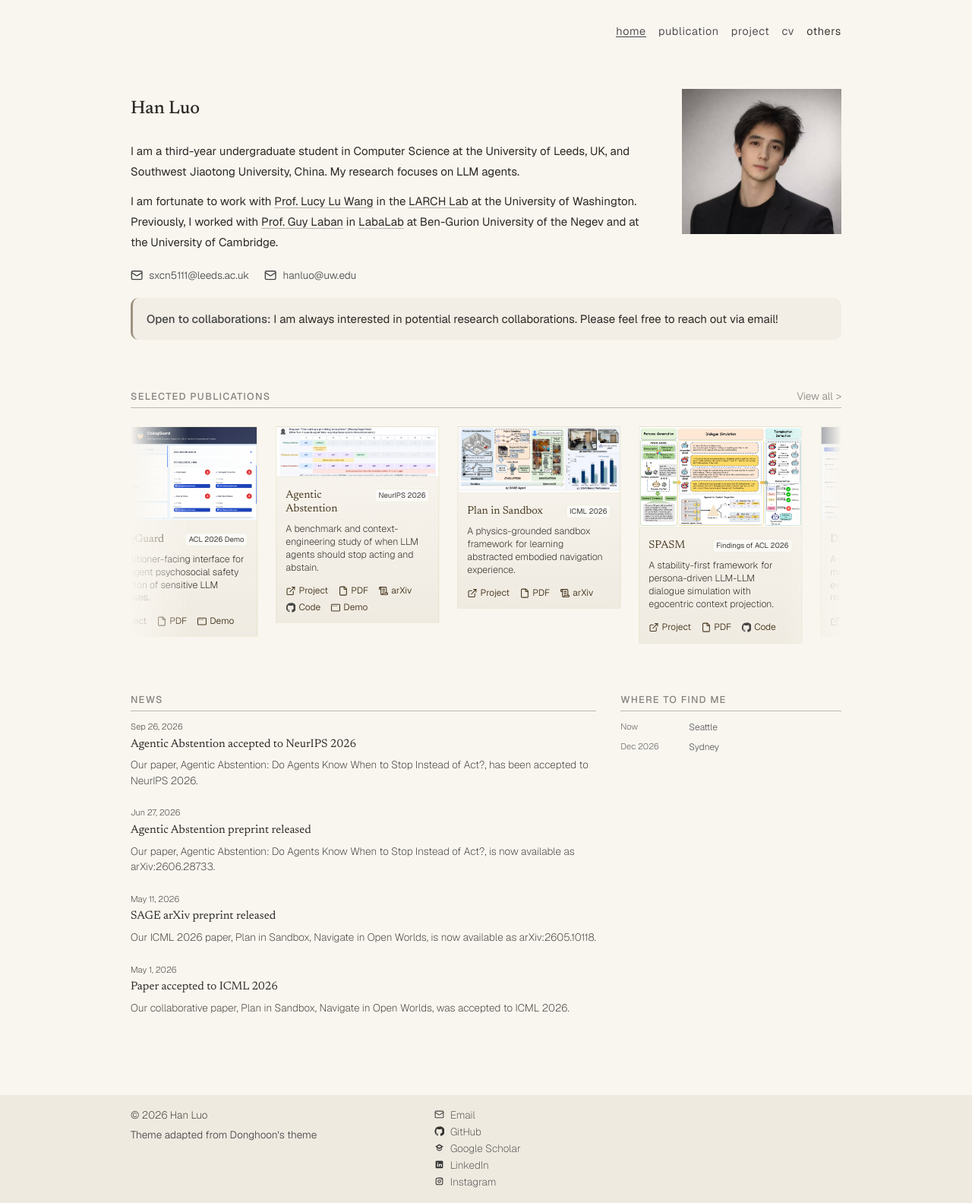
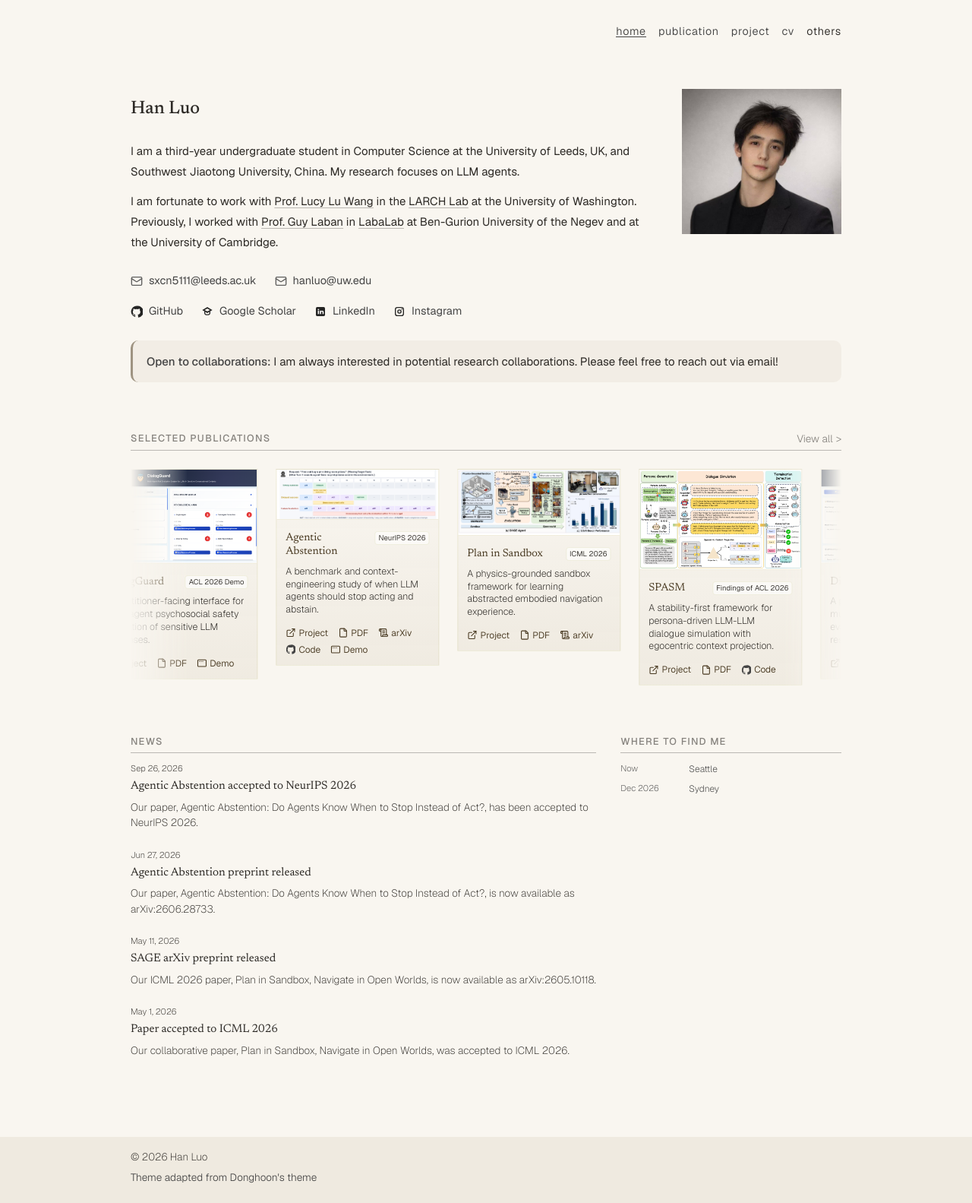
Before and after one commit to lhannnn/lhannnn.github.io, a Jekyll site: the page built from index.html, in a window 1280 px wide. Shown: the whole page at 76% size. Built offline with Jekyll 4.4.1, drawn with Linux system fonts in a browser that asks for light colours; nearby versions of some CDN libraries; some web fonts are replaced.

Commit message:
Move homepage contact and profile links below the introduction

```diff
--- a/_includes/footer.html
+++ b/_includes/footer.html
@@ -1,7 +1,7 @@
 <footer class="mt-6">
   <div class="footer-container px-3">
     <div class="grid grid-cols-1 gap-6 md:grid-cols-12">
-      <div class="md:col-span-5">
+      <div class="{% if page.url == '/' %}md:col-span-12{% else %}md:col-span-5{% endif %}">
         <p class="footer-text !mb-1">&copy; {{ "now" | date: "%Y" }} {{ site.author.name }}</p>
         <p class="footer-text inline-flex items-center !mb-0.5">
           <a href="https://github.com/donghoon-io/donghoon-io.github.io" target="_blank" rel="noopener noreferrer" style="font-weight: 300">
@@ -9,6 +9,7 @@
           </a>
         </p>
       </div>
+      {% unless page.url == '/' %}
       <div class="md:col-span-7">
         <p>
           <a class="footer-text footer-link" href="mailto:{{ site.author.email }}"><i data-lucide="mail" class="mr-2 h-[.95em] w-[.95em]"></i>Email</a><br>
@@ -19,6 +20,7 @@
           <a class="footer-text footer-link" target="_blank" rel="noopener noreferrer" href="{{ site.links.x }}"><i data-lucide="external-link" class="mr-2 h-[.95em] w-[.95em]"></i>X</a>{% endif %}
         </p>
       </div>
+      {% endunless %}
     </div>
   </div>
 </footer>
--- a/assets/css/home.css
+++ b/assets/css/home.css
@@ -26,6 +26,65 @@
 .home-bio a:focus-visible {
   font-weight: inherit !important;
   text-decoration-color: currentColor !important;
+}
+
+.home-contact {
+  display: grid;
+  gap: 4px;
+  margin-top: 1.25rem;
+}
+
+.home-contact-row {
+  display: flex;
+  flex-wrap: wrap;
+  column-gap: 1.5rem;
+  row-gap: 2px;
+}
+
+.home-contact-link {
+  display: inline-flex;
+  align-items: center;
+  gap: 0.5rem;
+  min-height: 36px;
+  font-size: 0.9rem;
+  font-weight: 400;
+  line-height: 1.5;
+  white-space: nowrap;
+  text-underline-offset: 4px;
+  text-decoration-thickness: 1px;
+  transition: color 0.18s ease;
+}
+
+.home-contact-link:hover,
+.home-contact-link:focus-visible {
+  font-weight: 400 !important;
+  color: rgb(var(--ink)) !important;
+  text-decoration: underline !important;
+}
+
+.home-contact-link:focus-visible {
+  outline: 2px solid rgb(var(--ink) / 0.5);
+  outline-offset: 4px;
+  border-radius: 2px;
+}
+
+.home-contact-icon {
+  width: 1rem;
+  height: 1rem;
+  flex: 0 0 1rem;
+  opacity: 0.85;
+}
+
+@media (max-width: 480px) {
+  .home-profile-links {
+    display: grid;
+    grid-template-columns: repeat(2, minmax(0, 1fr));
+    column-gap: 1rem;
+  }
+
+  .home-contact-link {
+    min-height: 40px;
+  }
 }
 
 .cryptedmail:after {
--- a/index.html
+++ b/index.html
@@ -24,14 +24,43 @@ description: Personal academic website of Han Luo, a Computer Science undergradu
       </div>
     </div>
   </div>
-  <p class="mt-3 flex flex-wrap gap-x-5 gap-y-1">
-    <a href="mailto:{{ site.author.email }}" class="inline-flex items-center font-light mt-2">
-      <i data-lucide="mail" class="mr-2 h-[1.2em] w-[1.2em]"></i>{{ site.author.email }}
-    </a>
-    <a href="mailto:hanluo@uw.edu" class="inline-flex items-center font-light mt-2">
-      <i data-lucide="mail" class="mr-2 h-[1.2em] w-[1.2em]"></i>hanluo@uw.edu
-    </a>
-  </p>
+  <nav class="home-contact" aria-label="Contact and profiles">
+    <div class="home-contact-row">
+      <a href="mailto:{{ site.author.email }}" class="home-contact-link">
+        <i data-lucide="mail" class="home-contact-icon" aria-hidden="true"></i>{{ site.author.email }}
+      </a>
+      <a href="mailto:hanluo@uw.edu" class="home-contact-link">
+        <i data-lucide="mail" class="home-contact-icon" aria-hidden="true"></i>hanluo@uw.edu
+      </a>
+    </div>
+    <div class="home-contact-row home-profile-links">
+      {% if site.links.github and site.links.github != "" %}
+      <a href="{{ site.links.github }}" class="home-contact-link" target="_blank" rel="noopener noreferrer">
+        <img src="{{ '/assets/images/icons/github.svg' | relative_url }}" class="home-contact-icon" alt="">GitHub
+      </a>
+      {% endif %}
+      {% if site.links.google_scholar and site.links.google_scholar != "" %}
+      <a href="{{ site.links.google_scholar }}" class="home-contact-link" target="_blank" rel="noopener noreferrer">
+        <img src="{{ '/assets/images/icons/google-scholar.svg' | relative_url }}" class="home-contact-icon" alt="">Google Scholar
+      </a>
+      {% endif %}
+      {% if site.links.linkedin and site.links.linkedin != "" %}
+      <a href="{{ site.links.linkedin }}" class="home-contact-link" target="_blank" rel="noopener noreferrer">
+        <img src="{{ '/assets/images/icons/linkedin.svg' | relative_url }}" class="home-contact-icon" alt="">LinkedIn
+      </a>
+      {% endif %}
+      {% if site.links.instagram and site.links.instagram != "" %}
+      <a href="{{ site.links.instagram }}" class="home-contact-link" target="_blank" rel="noopener noreferrer">
+        <img src="{{ '/assets/images/icons/instagram.svg' | relative_url }}" class="home-contact-icon" alt="">Instagram
+      </a>
+      {% endif %}
+      {% if site.links.x and site.links.x != "" %}
+      <a href="{{ site.links.x }}" class="home-contact-link" target="_blank" rel="noopener noreferrer">
+        <i data-lucide="external-link" class="home-contact-icon" aria-hidden="true"></i>X
+      </a>
+      {% endif %}
+    </div>
+  </nav>
   <div class="mt-5" style="padding: 14px 18px; border-left: 3px solid rgb(var(--ink-warm) / 0.55); border-radius: 10px; background: rgb(var(--surface-alt) / 0.7);">
     <p class="home-bio"><span style="font-weight: 500;">Open to collaborations:</span> I am always interested in potential research collaborations. Please feel free to reach out via email!</p>
   </div>
```
